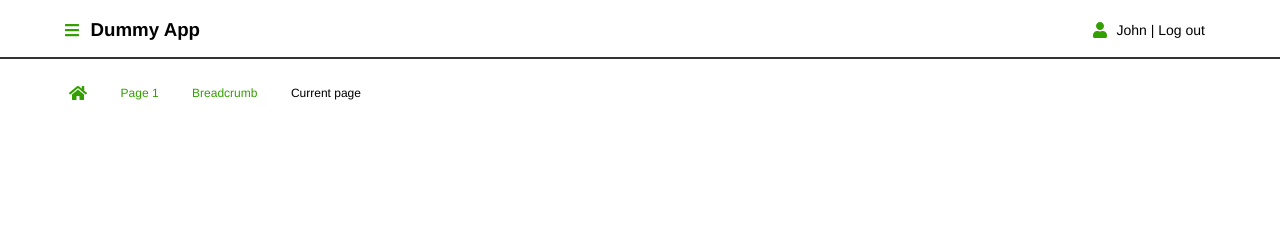
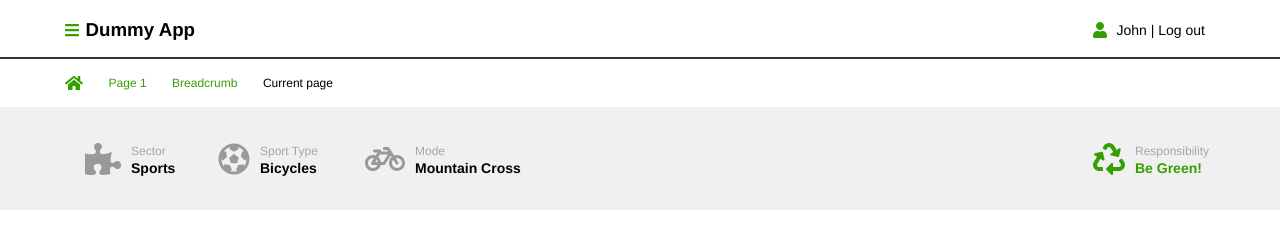
Before and after one commit to cassidypignatello/payroll-panda-example-app, a website built with webpack: page app/index.html in a window 1280 px wide. Built offline with nearby package versions, Linux system fonts and the light colour scheme.

Commit message:
finishes section header

```diff
--- a/app/index.html
+++ b/app/index.html
@@ -26,6 +26,43 @@
           <li>Current page</li>
         </ul>
       </div>
+      <div class="section-container">
+        <div class="container">
+          <div class="section-menu">
+            <div class="left-menu">
+              <div class="sector">
+                <i class="fas fa-puzzle-piece fa-2x"></i>
+                <div class="section-text">
+                  <p>Sector</p>
+                  <strong>Sports</strong>
+                </div>
+              </div>
+              <div class="sport-type">
+                <i class="fas fa-futbol fa-2x"></i>
+                <div class="section-text">
+                  <p>Sport Type</p>
+                  <strong>Bicycles</strong>
+                </div>
+              </div>
+              <div class="mode">
+                <i class="fas fa-bicycle fa-2x"></i>
+                <div class="section-text">
+                  <p>Mode</p>
+                  <br />
+                  <strong>Mountain Cross</strong>
+                </div>
+              </div>
+            </div>
+            <div class="reminder">
+              <i class="fas fa-recycle fa-2x"></i>
+              <div class="section-text">
+                <p>Responsibility</p>
+                <strong>Be Green!</strong>
+              </div>
+            </div>
+          </div>
+        </div>
+      </div>
     </div>
   </body>
 </html>
--- a/app/scss/index.scss
+++ b/app/scss/index.scss
@@ -1,6 +1,7 @@
 $font-stack: Helvetica, sans-serif;
 $primary-color: #333;
 $secondary-color: #349f03;
+$dark-icon-color: #999;
 
 * {
   box-sizing: border-box;
@@ -48,19 +49,23 @@ hr {
   display: flex;
   align-items: center;
   justify-content: space-between;
-  width: 135px;
+  width: 130px;
 }
 
-.fa-bars, .fa-user, .fa-home {
+.fa-bars, .fa-user, .fa-home, .fa-recycle {
   color: $secondary-color;
 }
 
+.fa-puzzle-piece, .fa-futbol, .fa-bicycle {
+  color: $dark-icon-color;
+}
+
 ul.breadcrumbs {
-  padding: 10px 0;
+  padding: 0;
   display: flex;
   justify-content: space-around;
   align-items: center;
-  width: 300px;
+  width: 268px;
   list-style: none;
   li {
     display: inline;
@@ -80,3 +85,61 @@ ul.breadcrumbs {
     content: "\f054";
   }
 }
+
+.section-container {
+  background-color: #f0f0f0;
+  width: 100%;
+  height: 103px;
+}
+
+.section-menu {
+  display: flex;
+  height: 103px;
+  padding-left: 20px;
+  font-size: 16px;
+  p {
+    display: inline;
+  }
+}
+
+.left-menu {
+  display: flex;
+  justify-content: space-between;
+  width: 440px;
+}
+
+%section-details {
+  display: flex;
+  align-items: center;
+  p {
+    padding-left: 10px;
+    font-size: 12px;
+    color: #a6a6a6;
+  }
+  strong {
+    padding-left: 10px;
+    font-size: 14px;
+  }
+}
+
+.sector {
+  @extend %section-details;
+  width: 90px;
+}
+
+.sport-type {
+  @extend %section-details;
+  width: 104px;
+}
+
+.mode {
+  @extend %section-details;
+  width: 160px;
+}
+
+.reminder {
+  @extend %section-details;
+  width: 122px;
+  color: $secondary-color;
+  margin-left: auto;
+}
```
Also changed, not shown: app/css/index.css.
